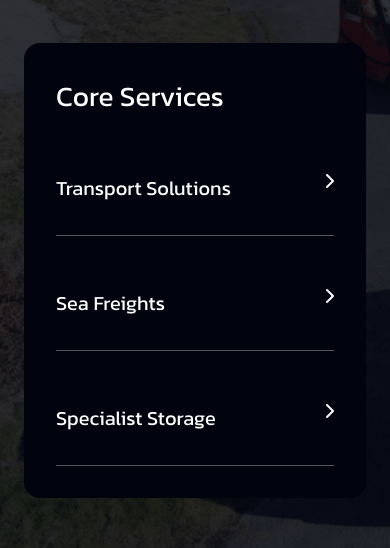
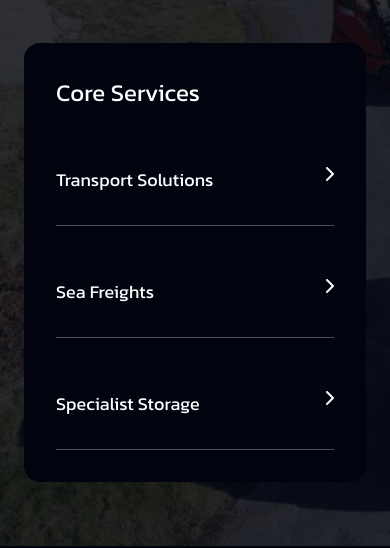
Before and after one commit to brymojay2018/Redcliffe-Website-redesign, a plain HTML site: page index.html in a window 390 px wide. Shown: the part 6440-6988 px from the top of the page. Drawn offline with Linux system fonts and the light colour scheme.

Commit message:
Add files via upload

```diff
--- a/index.html
+++ b/index.html
@@ -392,7 +392,7 @@
 
       <div class="builder-link">
         <h5>
-          Copyright © 2022 Redcliffe. Website By <span class="span"><a href="https://www.behance.net/Ibraheem2022" target="_blank">Lighthouse Digital</a></span>
+          Copyright © 2022 Redcliffe. Website Rebuild by <span class="span"><a href="https://vercel.com/ibraheem-razaqs-projects" target="_blank">Ibraheem Razaq</a></span>
         </h5>
       </div>
     </div>
--- a/responsive.css
+++ b/responsive.css
@@ -352,7 +352,7 @@ display: flex; flex-direction: column; row-gap: 8px;
 }
 
 .descripton h3{
-  font-size: 28px; font-weight: 400;
+  font-size: 24px; font-weight: 400;
 }
 
 .list-card{
@@ -364,7 +364,7 @@ display: flex; flex-direction: column; row-gap: 8px;
 }
 
 .list h4{
-  font-size: 20px; font-weight: 400;
+  font-size: 18px; font-weight: 400;
 }
 
 /* footer */
```
